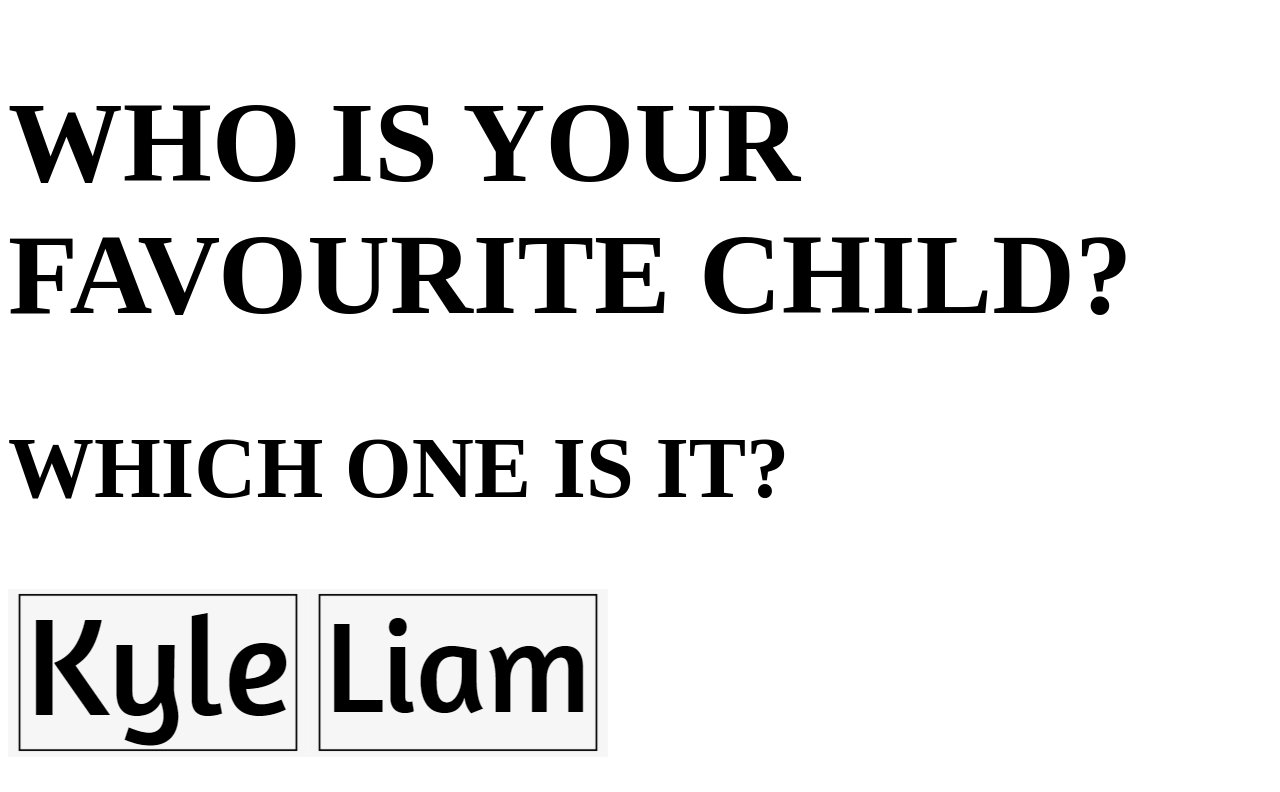
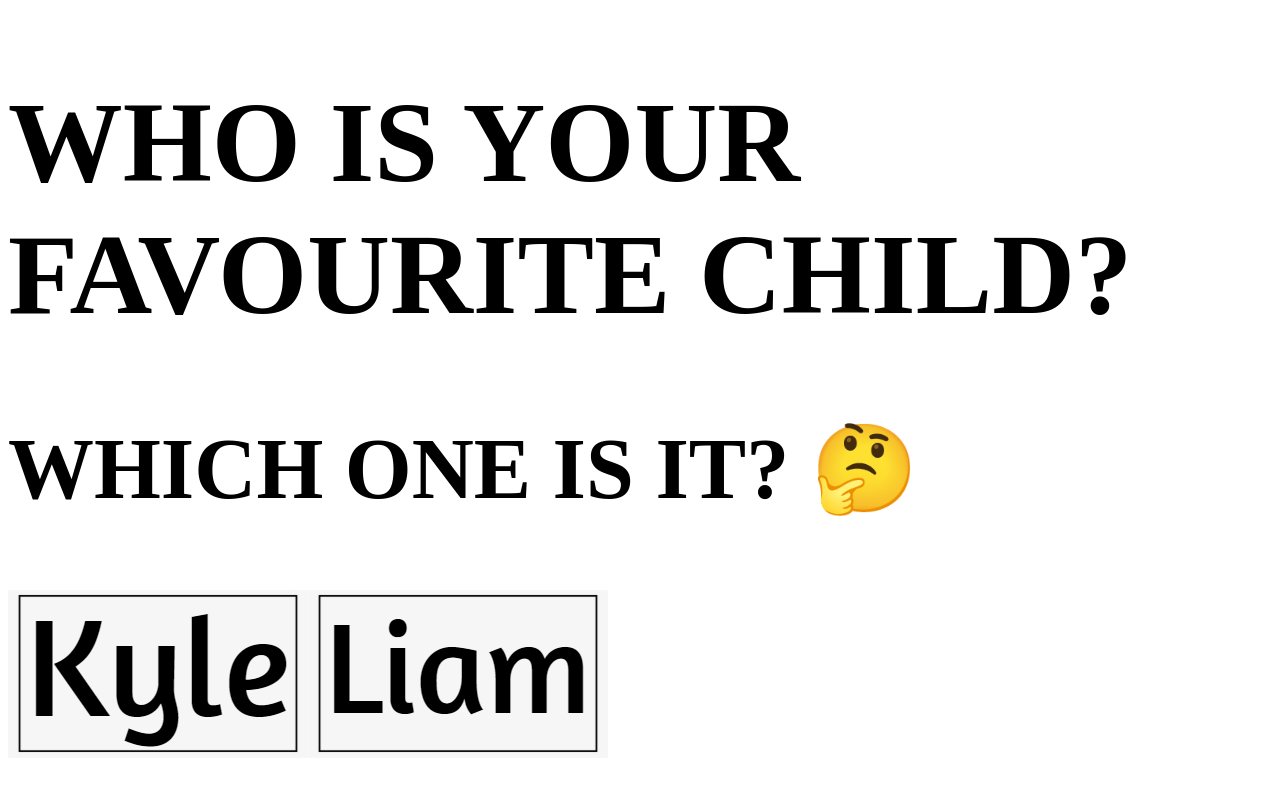
Before and after one commit to favouritechild/favouritechild.github.io, a plain HTML site: page index.html in a window 1280 px wide. Drawn offline with Linux system fonts and the light colour scheme.

Commit message:
Update index.html

```diff
--- a/index.html
+++ b/index.html
@@ -7,7 +7,7 @@
 
 <big><big><big><big><big><big><big><h1>WHO IS YOUR FAVOURITE CHILD?</h1>
 
-<h2>WHICH ONE IS IT?</h2>
+<h2>WHICH ONE IS IT? 🤔 </h2>
 
 <p><a href="2.html"><img src="kyle.jpg"></a><a href="3.html"><img src="liam.jpg"></a>	</p>
 
```
